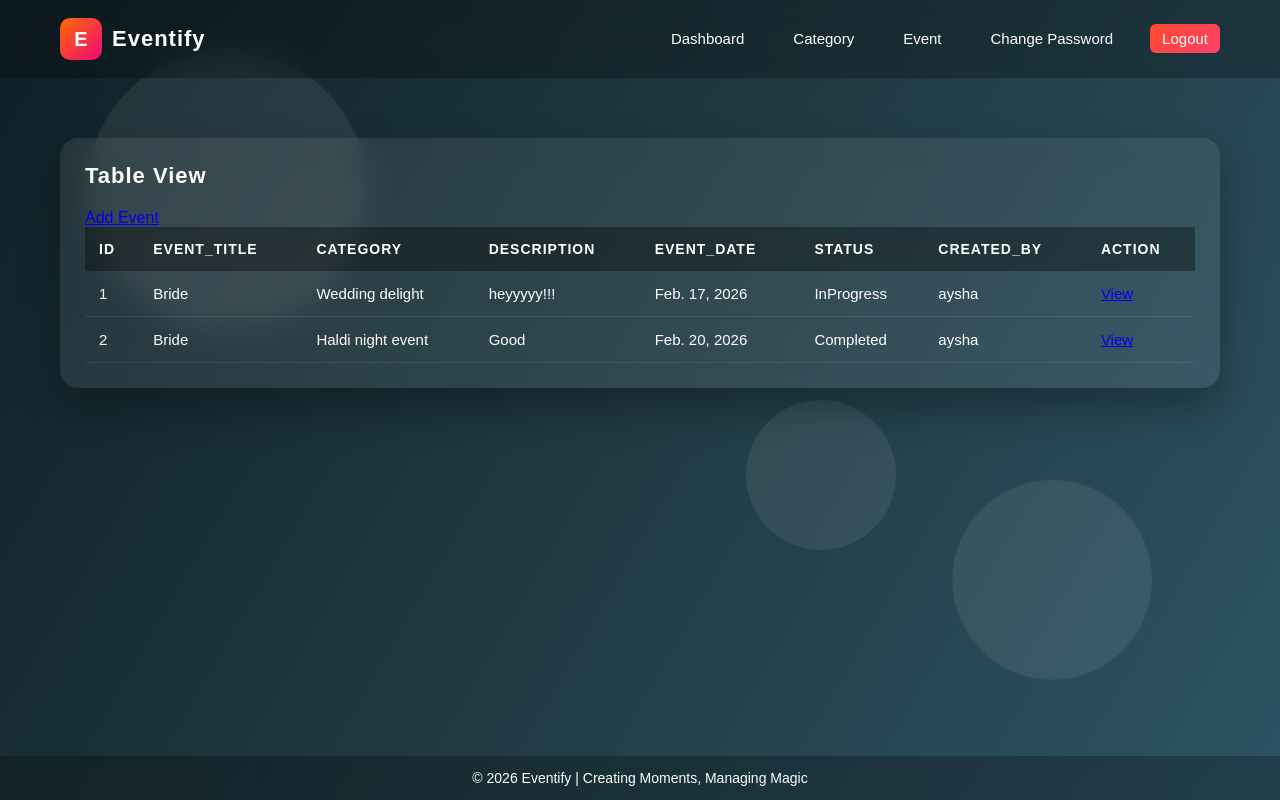
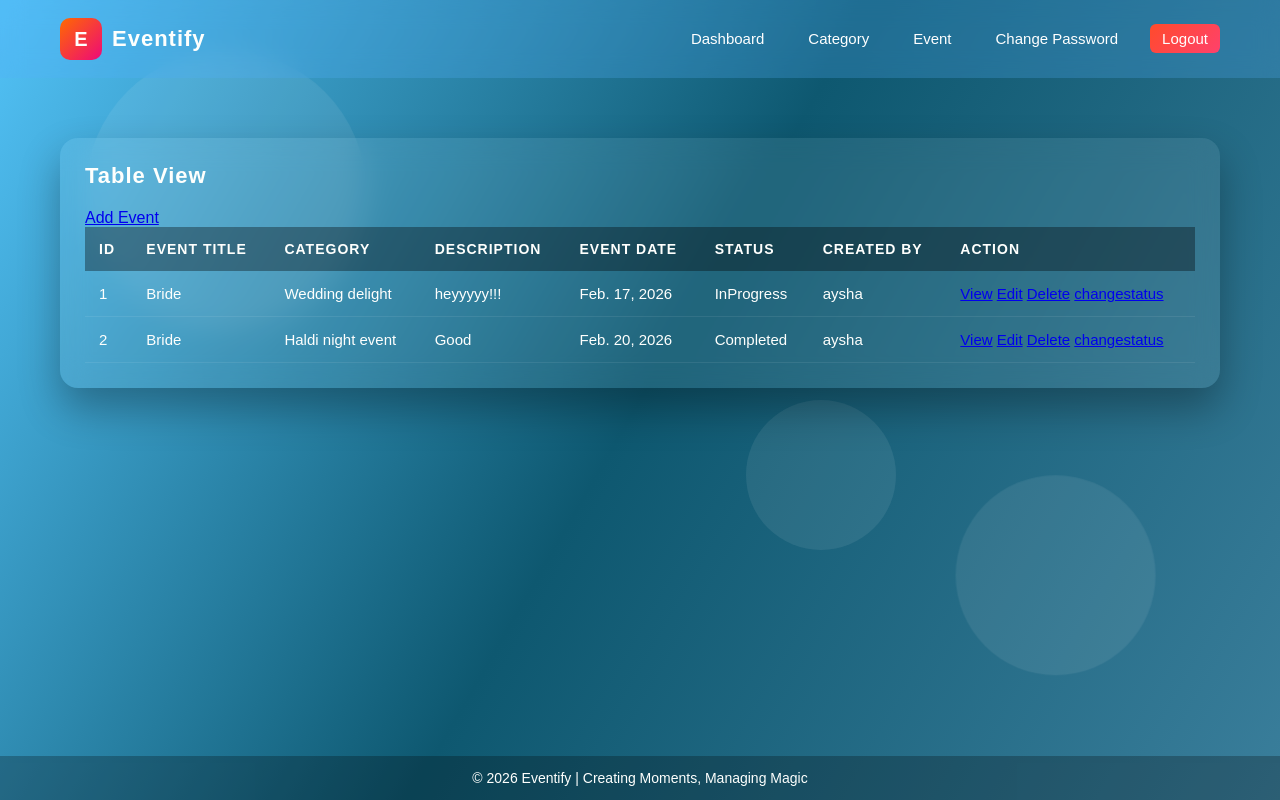
Before and after one commit to arifasultana76/Event_creation_system, a Django app: page /eventlist/ in a window 1280 px wide. Run offline with Django 5.2, Linux system fonts and the light colour scheme; a user stored in the database is signed in; data comes from the database, SQL or seed files in the repository; both versions use the stored data as it was after the commit.

Commit message:
form and crud operation

```diff
--- a/Arifa_017_Event/event/templates/auth/login.html
+++ b/Arifa_017_Event/event/templates/auth/login.html
@@ -105,7 +105,7 @@
         </div>
 
 
-        <button type="submit">Register</button>
+        <button type="submit">Login</button>
       </form>
 
       <p class="login-link">Dont have an account? <a href="{% url 'signup' %}">Signup</a></p>
--- a/Arifa_017_Event/event/templates/category/editcategory.html
+++ b/Arifa_017_Event/event/templates/category/editcategory.html
@@ -1,5 +1,5 @@
 
-    {% extends 'master/base.html' %}
+{% extends 'master/base.html' %}
 
 {% block body %}
       <div class="container">
--- a/Arifa_017_Event/event/templates/event/eventlist.html
+++ b/Arifa_017_Event/event/templates/event/eventlist.html
@@ -10,12 +10,12 @@
                     <a href="{% url 'addevent' %}">Add Event</a>
                     <tr>
                         <th>ID</th>
-                        <th>event_title</th>
-                        <th>category</th>
-                        <th>description</th>
-                        <th>event_date</th>
-                        <th>status</th>
-                        <th>created_by</th>
+                        <th>Event title</th>
+                        <th>Category</th>
+                        <th>Description</th>
+                        <th>Event date</th>
+                        <th>Status</th>
+                        <th>Created by</th>
                         <th>Action</th>
                     </tr>
                 </thead>
@@ -36,15 +36,15 @@
                         <td>
                             <a href="{% url 'view' i.id %}">View</a>
 
-                            {% if user.user_types == "Creator" %}
+                            {% comment %} {% if user.user_types == "Creator" %}                    {% endcomment %}
                             <a class=edit href="{% url 'editevent' i.id %}">Edit</a>
                             <a class=delete href="{% url 'deleteevent' i.id %}">Delete</a>
 
-                            {% if i.status != "Completed" %}
+                            {% comment %} {% if i.status != "Completed" %} {% endcomment %}
                             <a class=change-status href="{% url 'changestatus' i.id %}">changestatus</a>
-                            {% endif %}
+                            {% comment %} {% endif %} {% endcomment %}
 
-                            {% endif %}
+                            {% comment %} {% endif %}       {% endcomment %}
 
                         </td>
                     </tr>
--- a/Arifa_017_Event/event/templates/home.html
+++ b/Arifa_017_Event/event/templates/home.html
@@ -1,3 +1,4 @@
+
 {% extends 'master/base.html' %}
 
 {% block body %}
--- a/Arifa_017_Event/event/templates/master/base.html
+++ b/Arifa_017_Event/event/templates/master/base.html
@@ -15,8 +15,8 @@
 
 body {
     min-height: 100vh;
-    background: linear-gradient(120deg, #0f2027, #203a43, #2c5364);
-    color: #fff;
+    background: linear-gradient(120deg, #52c2f7, #0e5870, #3a7e9b);
+    color: #fefffd;
     overflow-x: hidden;
     display: flex;
     flex-direction: column;
@@ -33,8 +33,8 @@ body {
 .circle {
     position: absolute;
     border-radius: 50%;
-    background: rgba(255, 255, 255, 0.08);
-    animation: float 20s infinite ease-in-out;
+    background: rgba(253, 253, 252, 0.08);
+    animation: float 5s infinite ease-in-out;
 }
 
 .circle:nth-child(1) {
@@ -57,7 +57,7 @@ body {
     height: 150px;
     top: 50%;
     right: 30%;
-    animation-delay: 12s;
+    animation-delay: 10s;
 }
 
 @keyframes float {
@@ -72,7 +72,7 @@ body {
     justify-content: space-between;
     align-items: center;
     padding: 18px 60px;
-    background: rgba(0, 0, 0, 0.25);
+    background: rgba(83, 175, 250, 0.25);
     backdrop-filter: blur(12px);
     position: sticky;
     top: 0;
@@ -108,7 +108,7 @@ body {
 .nav-links {
     list-style: none;
     display: flex;
-    gap: 25px;
+    gap: 20px;
 }
 
 .nav-links li a {
--- a/Arifa_017_Event/event/urls.py
+++ b/Arifa_017_Event/event/urls.py
@@ -2,8 +2,8 @@ from django.urls import path
 from .views import *
 urlpatterns = [
     path('home/', homePage, name="home" ),
-    path('', loginPage, name="login" ),
-    path('signup/', signupPage, name="signup" ),
+    path('login', loginPage, name="login" ),
+    path('', signupPage, name="signup" ),
     path('logout/', logoutPage, name="logout" ),
     path('changepassword/', changepassword, name="changepassword" ),
 
--- a/Arifa_017_Event/event/views.py
+++ b/Arifa_017_Event/event/views.py
@@ -119,7 +119,7 @@ def addeventPage(request):
             event=event_form.save(commit=False)
             event.created_by=request.user
             event.save()
-            return redirect('eventlist')
+            return redirect('event')
     return render(request, "event/addevent.html", context)
 
 def editeventPage(request, id):
@@ -135,12 +135,12 @@ def editeventPage(request, id):
             event=event_form.save(commit=False)
             event.created_by=request.user
             event.save()
-            return redirect('eventlist')
+            return redirect('event')
     return render(request, "event/editevent.html", context)
 
 def deleteeventPage(request, id):
     EventModel.objects.get(id=id).delete()
-    return redirect('eventlist')
+    return redirect('event')
 
 def ViewPage(request, id):
     data=EventModel.objects.get(id=id)
@@ -154,4 +154,4 @@ def changestatus(request, id):
     elif data.status == "InProgress":
         data.status = "Completed"
     data.save()
-    return redirect('eventlist')
+    return redirect('event')
```
Also changed, not shown: Arifa_017_Event/db.sqlite3, Arifa_017_Event/event/templates/auth/changepassword.html (line endings or trailing spaces), Arifa_017_Event/pics/Road-side-light.jpg (added).
